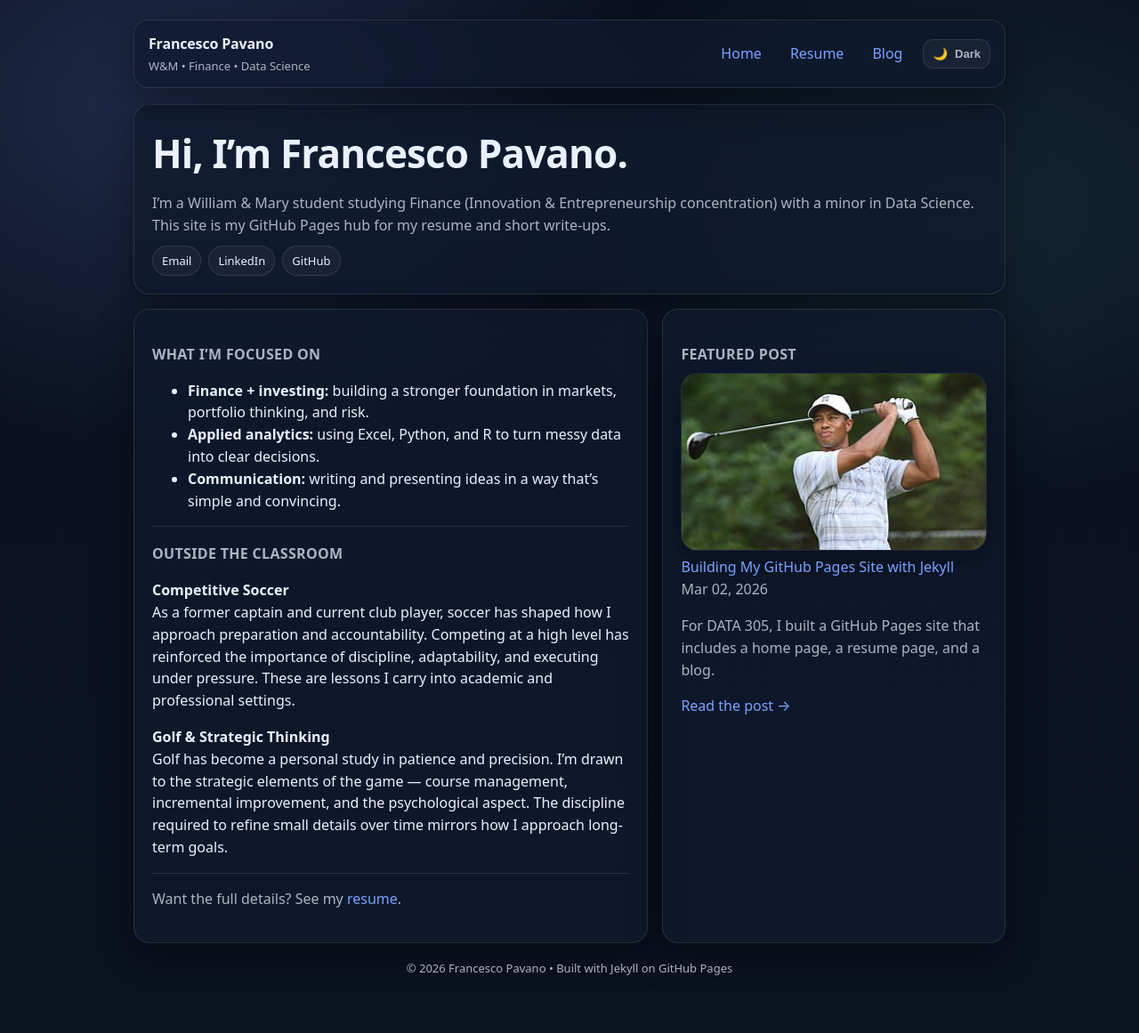
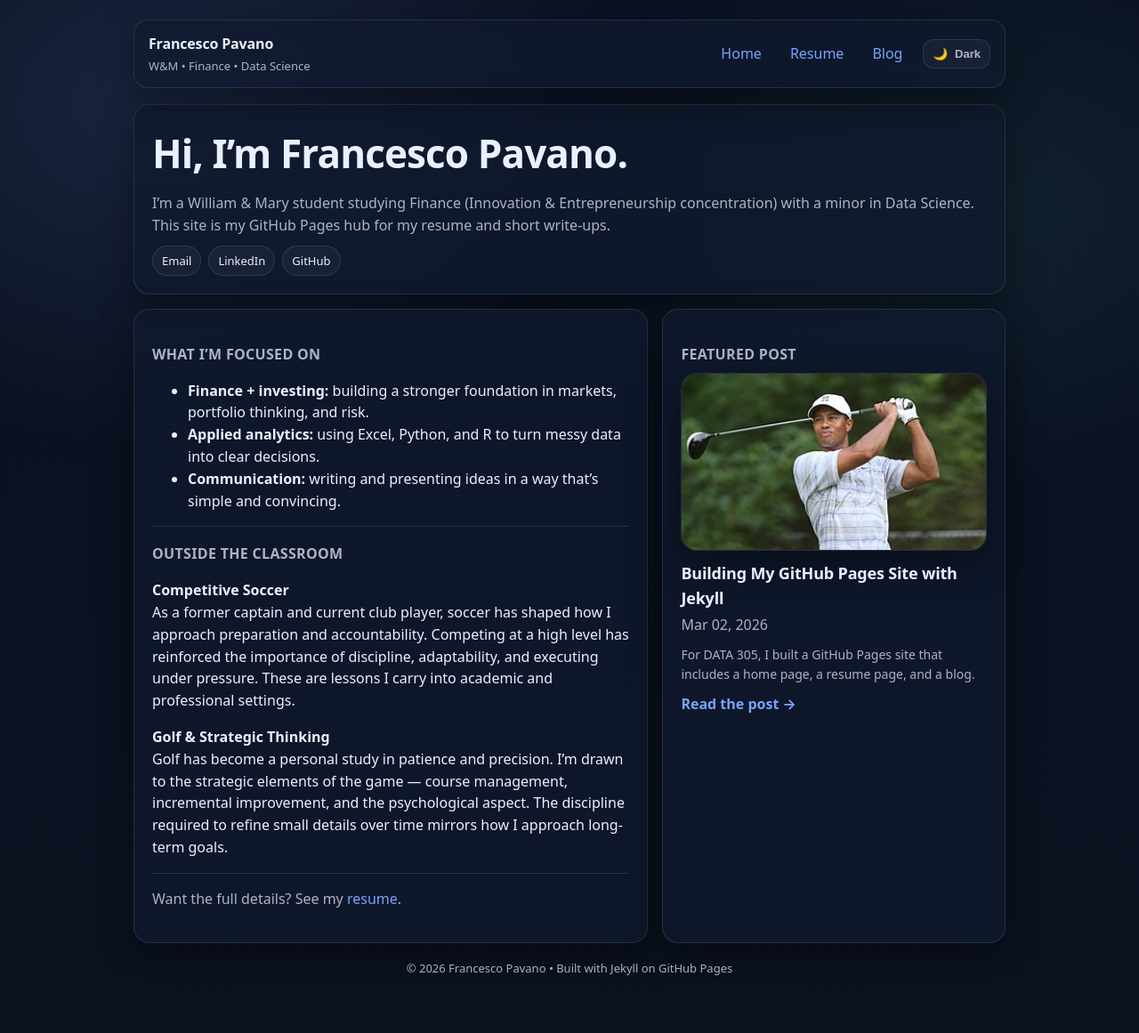
Before and after one commit to fjpavano/DATA-305-Assignment-2, a Jekyll site: the page built from index.md, in a window 1280 px wide. Shown: the whole page at 89% size. Built offline with Jekyll 4.4.1, drawn with Linux system fonts in a browser that asks for light colours.

Commit message:
Update style.css

```diff
--- a/assets/css/style.css
+++ b/assets/css/style.css
@@ -1,42 +1,55 @@
 :root{
-  /* Dark (default) — cleaner + more polished */
+  /* Dark (default) */
   --bg: #0b1220;
   --bg2:#0a1020;
+
   --card: rgba(16, 26, 46, 0.78);
+  --nav: rgba(16, 26, 46, 0.72);
+
   --text: #eaf0ff;
   --muted: rgba(234,240,255,0.72);
   --accent: #7aa2ff;
+
   --border: rgba(255,255,255,0.10);
   --shadow: 0 14px 40px rgba(0,0,0,0.40);
 
-  --nav: rgba(16, 26, 46, 0.72);
   --chip: rgba(255,255,255,0.04);
   --chipHover: rgba(255,255,255,0.07);
+
+  --imgBorder: rgba(255,255,255,0.10);
+  --imgShadow: 0 16px 40px rgba(0,0,0,0.38);
 }
 
-/* Light theme */
+/* Light theme (crisp + minimal, less “glow”) */
 :root[data-theme="light"]{
-  --bg: #f6f8ff;
+  --bg: #f4f6fb;
   --bg2:#ffffff;
-  --card: rgba(255, 255, 255, 0.90);
+
+  --card: rgba(255, 255, 255, 0.92);
+  --nav: rgba(255, 255, 255, 0.86);
+
   --text: #0b1220;
-  --muted: rgba(11,18,32,0.70);
+  --muted: rgba(11,18,32,0.68);
   --accent: #2f5cff;
+
   --border: rgba(11,18,32,0.12);
-  --shadow: 0 14px 40px rgba(11,18,32,0.10);
+  --shadow: 0 12px 30px rgba(11,18,32,0.10);
 
-  --nav: rgba(255, 255, 255, 0.86);
   --chip: rgba(11,18,32,0.05);
   --chipHover: rgba(11,18,32,0.08);
+
+  --imgBorder: rgba(11,18,32,0.12);
+  --imgShadow: 0 12px 26px rgba(11,18,32,0.12);
 }
 
 *{ box-sizing:border-box; }
 html,body{ margin:0; padding:0; }
+
 body{
   font-family: system-ui, -apple-system, Segoe UI, Roboto, Arial, sans-serif;
   background:
-    radial-gradient(1000px 700px at 15% 10%, rgba(122,162,255,.18), transparent 55%),
-    radial-gradient(900px 600px at 85% 20%, rgba(94,234,212,.10), transparent 55%),
+    radial-gradient(1000px 700px at 15% 10%, rgba(122,162,255,.14), transparent 55%),
+    radial-gradient(900px 600px at 85% 20%, rgba(94,234,212,.08), transparent 55%),
     linear-gradient(180deg, var(--bg2), var(--bg));
   color: var(--text);
   line-height: 1.55;
@@ -51,6 +64,7 @@ a:hover{ text-decoration: underline; }
   padding: 22px 0 50px;
 }
 
+/* NAV */
 .nav{
   display:flex;
   justify-content:space-between;
@@ -75,6 +89,13 @@ a:hover{ text-decoration: underline; }
   margin-top: 2px;
 }
 
+.nav__right{
+  display:flex;
+  align-items:center;
+  gap: 12px;
+  flex-wrap: wrap;
+}
+
 .nav__links{
   display:flex;
   gap: 10px;
@@ -87,9 +108,31 @@ a:hover{ text-decoration: underline; }
 }
 .nav__links a:hover{
   border-color: var(--border);
-  background: rgba(255,255,255,.04);
+  background: var(--chip);
+  text-decoration: none;
 }
 
+/* THEME TOGGLE */
+.theme-toggle{
+  display:inline-flex;
+  align-items:center;
+  gap: 8px;
+  padding: 8px 10px;
+  border-radius: 12px;
+  border: 1px solid var(--border);
+  background: var(--chip);
+  color: var(--text);
+  cursor: pointer;
+  font-weight: 700;
+  box-shadow: none;
+}
+.theme-toggle:hover{ background: var(--chipHover); }
+.theme-toggle__text{
+  font-size: 13px;
+  color: var(--muted);
+}
+
+/* PAGE */
 .main{ margin-top: 18px; }
 
 .card{
@@ -117,19 +160,30 @@ a:hover{ text-decoration: underline; }
   margin-top: 16px;
 }
 
+/* CHIPS */
 .badges{
   display:flex;
   flex-wrap: wrap;
   gap: 8px;
   margin-top: 10px;
 }
+
 .badge{
+  display: inline-flex;
+  align-items: center;
+  gap: 6px;
+  cursor: pointer;
+
   font-size: 13px;
   color: var(--text);
   border: 1px solid var(--border);
   border-radius: 999px;
   padding: 6px 10px;
-  background: rgba(255,255,255,.03);
+  background: var(--chip);
+}
+.badge:hover{
+  background: var(--chipHover);
+  text-decoration: none;
 }
 
 .prose p, .prose li{ color: var(--text); }
@@ -157,47 +211,51 @@ a:hover{ text-decoration: underline; }
   font-size: 13px;
 }
 
-@media (max-width: 820px){
-  .grid{ grid-template-columns: 1fr; }
+/* FEATURED POST */
+.featured{
+  display: grid;
+  grid-template-columns: 1fr;
+  gap: 12px;
+  text-decoration: none;
+  color: inherit;
 }
-.layout{
-  display: grid;
-  grid-template-columns: 260px 1fr;
-  gap: 20px;
-  margin-top: 18px;
-  align-items: start;
-}
+
 .featured__img{
   width: 100%;
   height: 200px;
   object-fit: cover;
   border-radius: 18px;
-
-  /* Soft glass border */
-  border: 1px solid rgba(255,255,255,0.08);
-
-  /* Inner subtle highlight */
+  border: 1px solid var(--imgBorder);
   box-shadow:
     inset 0 1px 0 rgba(255,255,255,0.04),
-    0 12px 30px rgba(0,0,0,0.35);
-
+    var(--imgShadow);
   transition: transform 0.25s ease, box-shadow 0.25s ease;
 }
-.badge{
-  display: inline-flex;
-  align-items: center;
-  gap: 6px;
-  cursor: pointer;
+
+.featured:hover .featured__img{
+  transform: scale(1.02);
 }
 
-.badge:hover{
-  background: rgba(255,255,255,.06);
-  text-decoration: none;
+.featured__title{
+  font-weight: 800;
+  font-size: 18px;
+  letter-spacing: -0.01em;
+  margin-bottom: 4px;
 }
-.resume-embed iframe{
-  box-shadow: 0 12px 30px rgba(0,0,0,.35);
+
+.featured__excerpt{
+  margin: 10px 0 0;
+  font-size: 14px;
 }
-/* Resume page enhancements */
+
+.featured__cta{
+  margin-top: 10px;
+  display: inline-block;
+  font-weight: 700;
+  color: var(--accent);
+}
+
+/* RESUME PAGE */
 .resume-top{
   display:flex;
   justify-content: space-between;
@@ -206,7 +264,6 @@ a:hover{ text-decoration: underline; }
   margin-bottom: 14px;
   flex-wrap: wrap;
 }
-
 .resume-top__right{
   display:flex;
   flex-wrap: wrap;
@@ -214,18 +271,19 @@ a:hover{ text-decoration: underline; }
 }
 
 .resume-embed iframe{
+  width: 100%;
   border-radius: 18px;
-  border: 1px solid rgba(255,255,255,0.08);
-  box-shadow: 0 12px 30px rgba(0,0,0,0.35);
-  background: rgba(255,255,255,0.02);
+  border: 1px solid var(--border);
+  box-shadow: var(--shadow);
+  background: var(--chip);
 }
 
 .resume-details{
   margin-top: 16px;
   padding: 14px 16px;
   border-radius: 18px;
-  border: 1px solid rgba(255,255,255,0.10);
-  background: rgba(16,26,46,.55);
+  border: 1px solid var(--border);
+  background: var(--card);
 }
 
 .resume-details summary{
@@ -234,56 +292,15 @@ a:hover{ text-decoration: underline; }
   color: var(--text);
   list-style: none;
 }
-
-.resume-details summary::-webkit-details-marker{
-  display:none;
-}
-
+.resume-details summary::-webkit-details-marker{ display:none; }
 .resume-details summary::after{
   content: " +";
   color: var(--muted);
   font-weight: 700;
 }
+.resume-details[open] summary::after{ content: " −"; }
 
-.resume-details[open] summary::after{
-  content: " −";
+/* RESPONSIVE */
+@media (max-width: 820px){
+  .grid{ grid-template-columns: 1fr; }
 }
-.nav__right{
-  display:flex;
-  align-items:center;
-  gap: 12px;
-  flex-wrap: wrap;
-}
-
-.theme-toggle{
-  display:inline-flex;
-  align-items:center;
-  gap: 8px;
-  padding: 8px 10px;
-  border-radius: 12px;
-  border: 1px solid var(--border);
-  background: var(--chip);
-  color: var(--text);
-  cursor: pointer;
-  font-weight: 700;
-  box-shadow: none;
-}
-
-.theme-toggle:hover{
-  background: var(--chipHover);
-}
-
-.theme-toggle__text{
-  font-size: 13px;
-  color: var(--muted);
-}
-
-.badge{
-  border: 1px solid var(--border);
-  background: var(--chip);
-}
-
-.badge:hover{
-  background: var(--chipHover);
-  text-decoration: none;
-}
```
